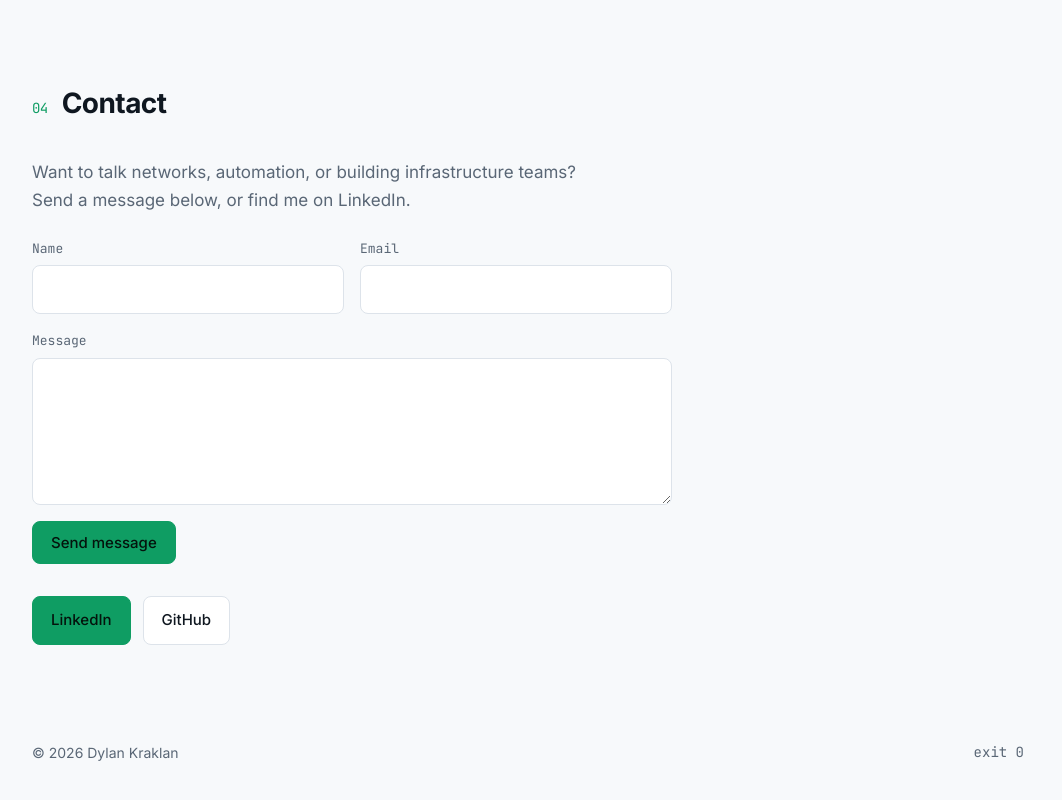
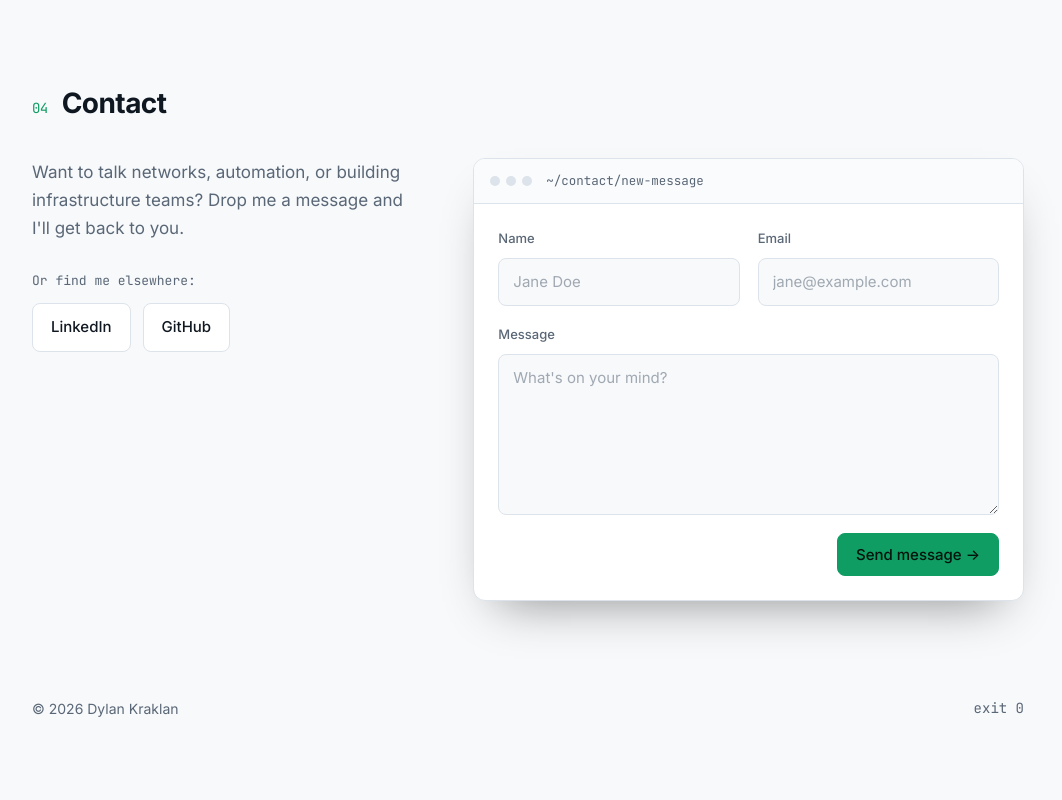
Before and after one commit to dkraklan/dkraklan-me, a plain HTML site: page index.html in a window 1280 px wide. Shown: the part 2352-3152 px from the top of the page, without its empty margins (112-1174 px from the left). After the commit the page ends 3112 px from the top, so only its background shows below. Drawn offline with Linux system fonts and the light colour scheme.

Commit message:
Redesign contact form as terminal-window card
Two-column contact layout with intro and links beside the form, which
now sits in a terminal-styled card with focus states and placeholders.

Co-Authored-By: Claude Opus 5.5 <noreply@anthropic.com>

```diff
--- a/index.html
+++ b/index.html
@@ -159,32 +159,44 @@
 
     <section id="contact" class="section wrap">
       <h2><span class="num">04</span> Contact</h2>
-      <p class="contact-lede">Want to talk networks, automation, or building infrastructure teams? Send a message below, or find me on LinkedIn.</p>
+      <div class="contact">
+        <div class="contact-intro">
+          <p class="contact-lede">Want to talk networks, automation, or building infrastructure teams? Drop me a message and I'll get back to you.</p>
+          <p class="contact-alt">Or find me elsewhere:</p>
+          <div class="contact-links">
+            <a class="btn" href="https://www.linkedin.com/in/dylan-kraklan/" rel="noopener">LinkedIn</a>
+            <a class="btn" href="https://github.com/dkraklan" rel="noopener">GitHub</a>
+          </div>
+        </div>
+
         <!-- Submissions are relayed by Formspree, so no email address appears in the page source. -->
         <form class="contact-form" action="https://formspree.io/f/xaeeenjz" method="POST">
+          <div class="window-bar" aria-hidden="true">
+            <span class="dots"><i></i><i></i><i></i></span>
+            <span class="window-title">~/contact/new-message</span>
+          </div>
+          <div class="window-body">
             <div class="field-row">
-          <label>
+              <label class="field">
                 <span>Name</span>
-            <input type="text" name="name" autocomplete="name" required maxlength="100">
+                <input type="text" name="name" autocomplete="name" placeholder="Jane Doe" required maxlength="100">
               </label>
-          <label>
+              <label class="field">
                 <span>Email</span>
-            <input type="email" name="email" autocomplete="email" required maxlength="200">
+                <input type="email" name="email" autocomplete="email" placeholder="jane@example.com" required maxlength="200">
               </label>
             </div>
-        <label>
+            <label class="field">
               <span>Message</span>
-          <textarea name="message" rows="5" required maxlength="5000"></textarea>
+              <textarea name="message" rows="6" placeholder="What's on your mind?" required maxlength="5000"></textarea>
             </label>
             <input type="text" name="_gotcha" class="hp" tabindex="-1" autocomplete="off" aria-hidden="true">
             <div class="form-actions">
-          <button class="btn primary" type="submit">Send message</button>
               <p class="form-status mono" role="status" aria-live="polite"></p>
+              <button class="btn primary" type="submit">Send message <span aria-hidden="true">&rarr;</span></button>
+            </div>
           </div>
         </form>
-      <div class="contact-links">
-        <a class="btn primary" href="https://www.linkedin.com/in/dylan-kraklan/" rel="noopener">LinkedIn</a>
-        <a class="btn" href="https://github.com/dkraklan" rel="noopener">GitHub</a>
       </div>
     </section>
   </main>
--- a/style.css
+++ b/style.css
@@ -216,35 +216,71 @@ h2 {
 .roles .past .role { color: var(--muted); }
 
 /* Contact */
-.contact-lede { color: var(--muted); font-size: 17px; margin: 0 0 24px; max-width: 52ch; }
+.contact {
+  display: grid;
+  grid-template-columns: 1fr 1.4fr;
+  gap: 48px;
+  align-items: start;
+}
+.contact-lede { color: var(--muted); font-size: 17px; margin: 0 0 28px; max-width: 36ch; }
+.contact-alt { font-family: var(--mono); font-size: 13px; color: var(--muted); margin: 0 0 12px; }
 .contact-links { display: flex; gap: 12px; flex-wrap: wrap; }
 
-.contact-form { display: grid; gap: 16px; max-width: 640px; margin-bottom: 32px; }
-.field-row { display: grid; grid-template-columns: 1fr 1fr; gap: 16px; }
-.contact-form label { display: grid; gap: 6px; }
-.contact-form label span { font-family: var(--mono); font-size: 13px; color: var(--muted); }
-.contact-form input,
-.contact-form textarea {
+.contact-form {
+  background: var(--bg-2);
+  border: 1px solid var(--line);
+  border-radius: 12px;
+  overflow: hidden;
+  box-shadow: 0 24px 48px -24px rgb(0 0 0 / .45);
+}
+.window-bar {
+  display: flex;
+  align-items: center;
+  gap: 14px;
+  padding: 12px 16px;
+  border-bottom: 1px solid var(--line);
+  background: color-mix(in srgb, var(--bg) 60%, var(--bg-2));
+}
+.dots { display: flex; gap: 6px; }
+.dots i { width: 10px; height: 10px; border-radius: 50%; background: var(--line); }
+.window-title { font-family: var(--mono); font-size: 12.5px; color: var(--muted); }
+
+.window-body { display: grid; gap: 18px; padding: 24px; }
+.field-row { display: grid; grid-template-columns: 1fr 1fr; gap: 18px; }
+.field { display: grid; gap: 8px; }
+.field span { font-size: 13px; font-weight: 500; color: var(--muted); }
+.field input,
+.field textarea {
   width: 100%;
-  padding: 11px 14px;
+  padding: 12px 14px;
   border: 1px solid var(--line);
   border-radius: 8px;
-  background: var(--bg-2);
+  background: var(--bg);
   color: var(--text);
   font: inherit;
   font-size: 15px;
-  transition: border-color .15s;
+  line-height: 1.5;
+  transition: border-color .15s, box-shadow .15s;
 }
-.contact-form textarea { resize: vertical; min-height: 120px; }
-.contact-form input:focus,
-.contact-form textarea:focus { outline: none; border-color: var(--accent); }
+.field input::placeholder,
+.field textarea::placeholder { color: var(--muted); opacity: .55; }
+.field textarea { resize: vertical; min-height: 140px; }
+.field input:hover,
+.field textarea:hover { border-color: color-mix(in srgb, var(--accent) 35%, var(--line)); }
+.field input:focus,
+.field textarea:focus {
+  outline: none;
+  border-color: var(--accent);
+  box-shadow: 0 0 0 3px color-mix(in srgb, var(--accent) 18%, transparent);
+}
 .contact-form .hp { position: absolute; left: -9999px; }
-.form-actions { display: flex; align-items: center; gap: 16px; flex-wrap: wrap; }
+
+.form-actions { display: flex; align-items: center; justify-content: space-between; gap: 16px; flex-wrap: wrap; }
 .contact-form button { cursor: pointer; font-family: inherit; }
-.contact-form button:disabled { opacity: .6; cursor: wait; }
+.contact-form button:disabled { opacity: .6; cursor: wait; transform: none; }
 .form-status { margin: 0; font-size: 13px; color: var(--muted); }
 .form-status.ok { color: var(--accent); }
-.form-status.err { color: #f87171; }
+.form-status.err { color: #e5484d; }
 
 /* Footer */
 .footer {
@@ -262,10 +298,13 @@ h2 {
   .topology { max-width: 300px; order: -1; }
   .about, .cards { grid-template-columns: 1fr; }
   .timeline > li { grid-template-columns: 1fr; gap: 4px; }
-  .field-row { grid-template-columns: 1fr; }
+  .contact, .field-row { grid-template-columns: 1fr; }
+  .contact { gap: 32px; }
 }
 @media (max-width: 520px) {
   .wrap { padding: 0 16px; }
+  .window-body { padding: 18px; }
+  .form-actions .btn { width: 100%; text-align: center; }
   .nav nav { gap: 14px; }
   .nav nav a { font-size: 13px; }
 }
```
Lines whose indentation alone changed are shown as unchanged.
